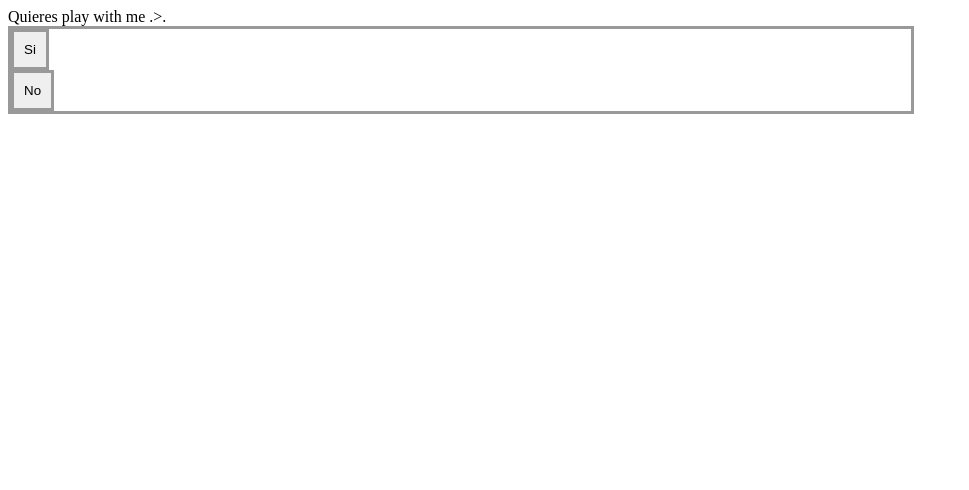
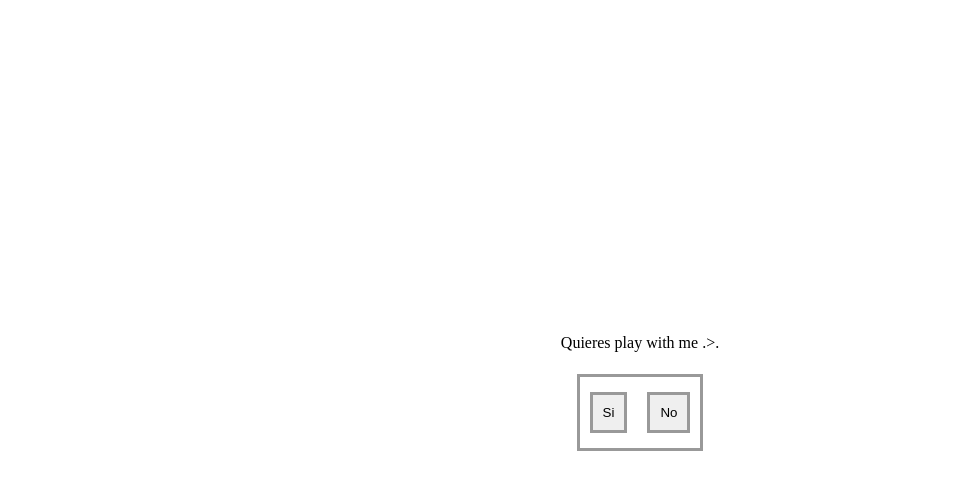
Before and after one commit to louismoura/btn_always_yes, a plain HTML site: page index.html in a window 1280 px wide. Shown: the whole page, without its empty margins (0-969 px from the left). Drawn offline with Linux system fonts and the light colour scheme.

Commit message:
css centrado

```diff
--- a/style.css
+++ b/style.css
@@ -1,3 +1,12 @@
+
+body{
+	display:flex;
+	justify-content:center;
+	align-items:center;
+	min-height:100vh;
+	flex-direction:column;
+
+}
 
 .label{
 		height:40;
@@ -5,15 +14,17 @@
 
 .buttons{
 	border:medium solid #999;
-	width:900px;
+	display:flex;
+	justify-content:center;
+	align-items:center;
 }
 
 
 .btn{
 	border:medium solid #999;
-	flex-grow:1;
+	margin:15px 10px;
 	display:flex;
-	flex-flow:row;
+	flex-flow:nowrap;
 	padding:10px;
 
 }
```
